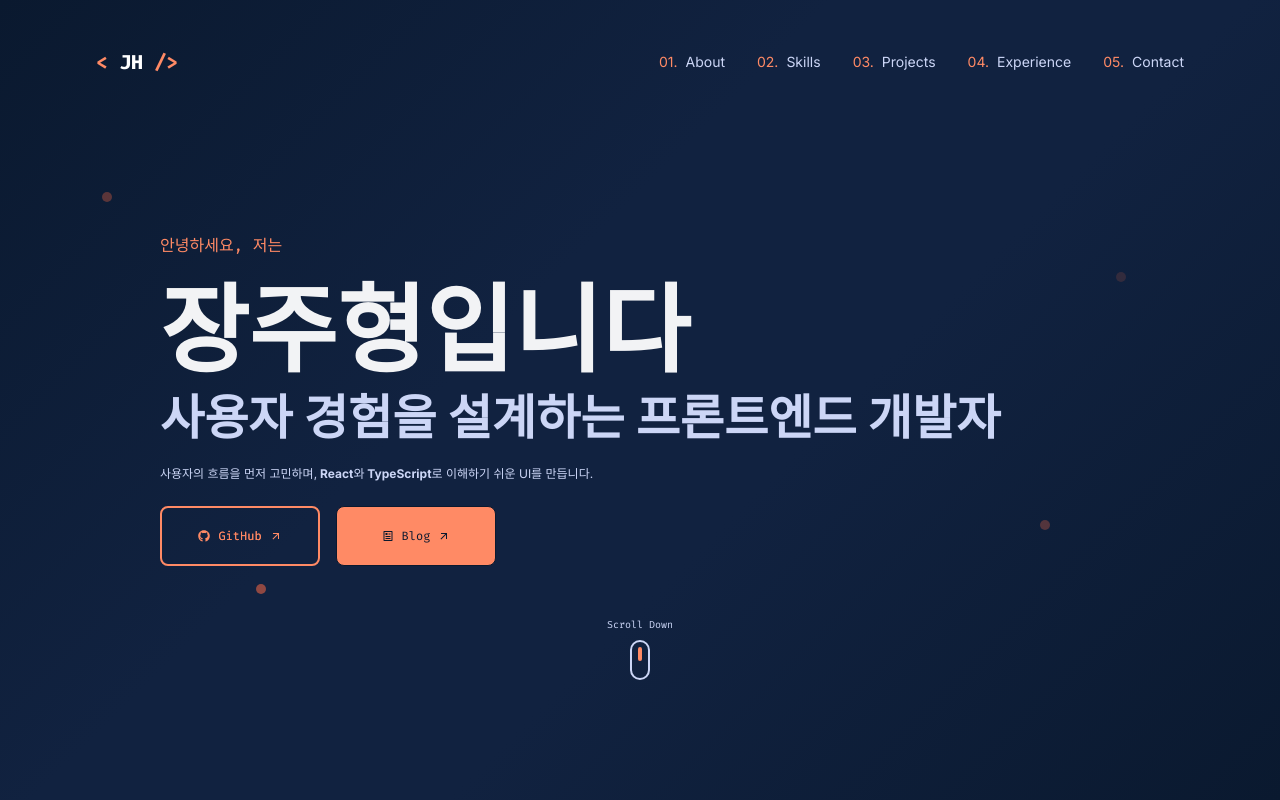
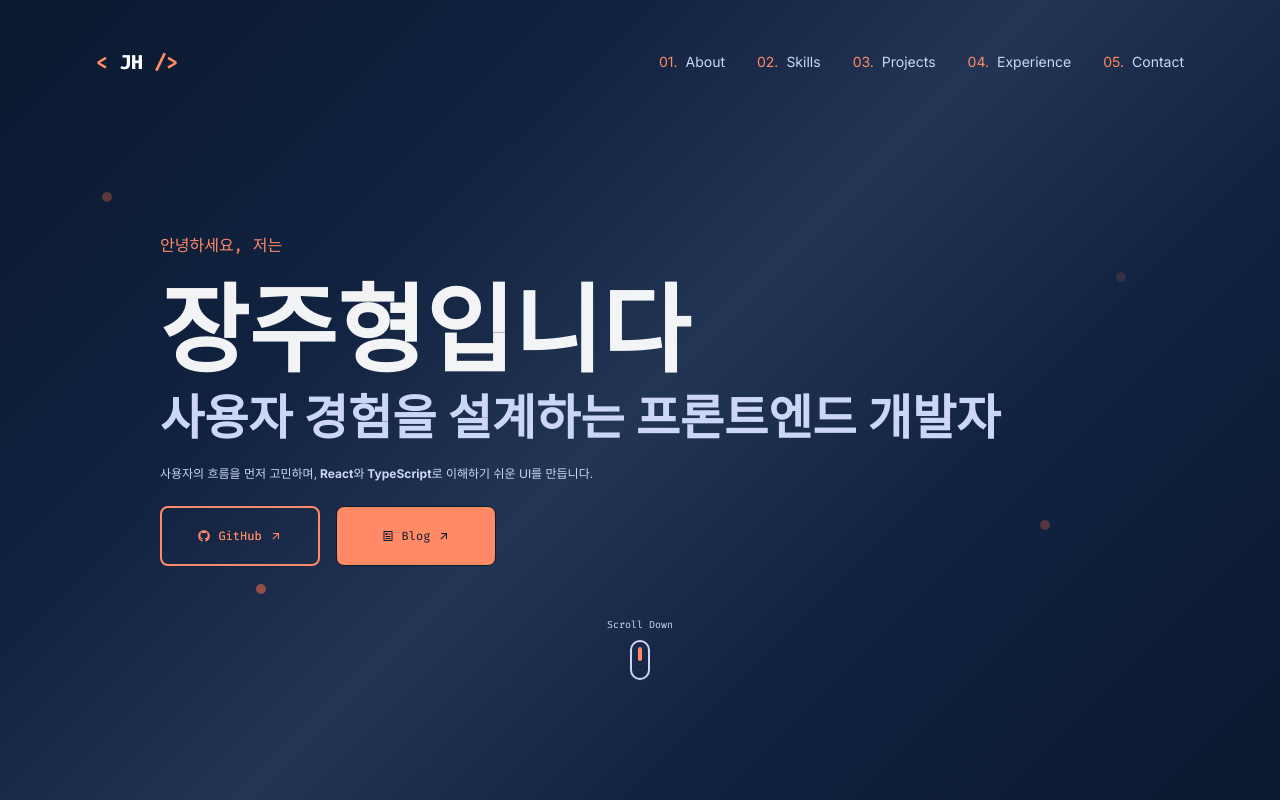
Before and after one commit to JuHyeong424/portfolio_JuHyeong424, a Next.js app: page / in a window 1280 px wide. Built offline with nearby package versions, Linux system fonts and the light colour scheme.

Commit message:
style: 그라데이션 스타일 수정

```diff
--- a/src/app/globals.css
+++ b/src/app/globals.css
@@ -1,11 +1,4 @@
 @import "tailwindcss";
-
-html, body {
-  height: 100%;
-  margin: 0;
-  padding: 0;
-  overflow: hidden;
-}
 
 @layer utilities {
     .no-scrollbar::-webkit-scrollbar {
@@ -61,12 +54,12 @@ html, body {
         background: linear-gradient(
         135deg,
         var(--color-navy),
-        var(--color-light-navy) 40%,
-        var(--color-light-navy) 50%,
-        var(--color-light-navy) 60%,
-        var(--color-navy)
+        var(--color-light-navy) 30%,
+        var(--color-lightest-navy) 50%,
+        var(--color-light-navy) 70%,
+        var(--color-navy) 100%
     );
-        @apply bg-navy text-slate font-sans antialiased container mx-auto p-6;
+        @apply bg-navy text-slate font-sans antialiased  w-full min-h-screen m-0 p-0;
     }
 
     h1, h2, h3, h4 {
--- a/src/app/page.tsx
+++ b/src/app/page.tsx
@@ -8,10 +8,9 @@ export default function Home() {
       <div className="fixed top-0 left-0 right-0 z-50 h-16 px-6 lg:px-24 py-12">
         <Header />
       </div>
-      <main className="flex-1 w-screen h-screen overflow-y-auto no-scrollbar snap-y snap-mandatory scroll-smooth">
+      <main className="flex-1 w-full h-screen overflow-y-auto no-scrollbar snap-y snap-mandatory scroll-smooth">
         <Introduction />
-
-        <section className="snap-start h-screen w-full flex flex-col justify-center px-10 lg:px-40">
+        <section className="bg-navy w-full h-screen flex flex-col justify-center px-10 lg:px-40">
           <About />
         </section>
       </main>
--- a/src/sections/About/About.tsx
+++ b/src/sections/About/About.tsx
@@ -1,6 +1,7 @@
 export default function About() {
   return (
-    <main className="bg-navy">
+    <main className="snap-start">
+      <h1>1. About me</h1>
       <p>사용자가 헷갈리지 않는 화면이 좋은 서비스입니다.</p>
       <p>단순히 빠르게 동작하는 것보다 사용자의 의도가 명확히 반영된 인터랙션을 중요하게 생각합니다.</p>
       <p>UI의 문제를 디자인의 영역에 국한하지 않고 사용 경험(UX)의 문제로 바라보며,</p>
```
